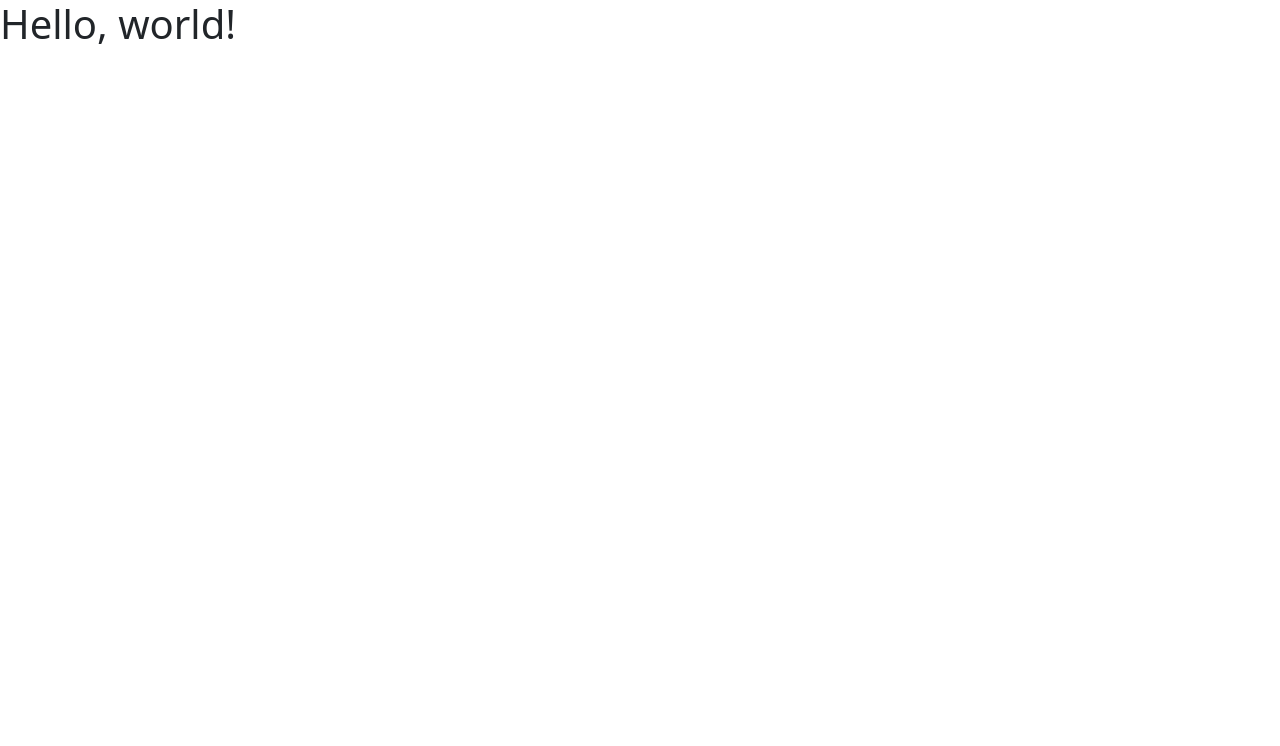
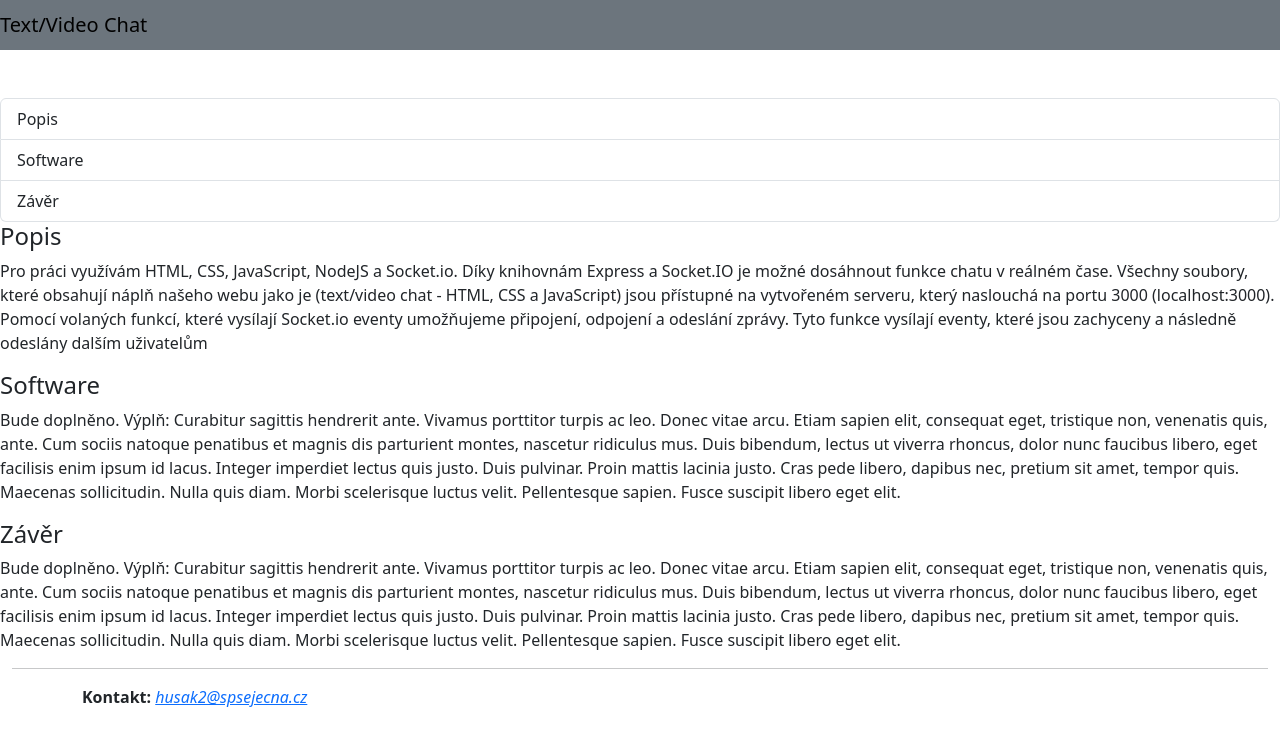
Before and after one commit to DominikHusak/PSS_Web_, a plain HTML site: page index.html in a window 1280 px wide. Drawn offline with nearby package versions, Linux system fonts and the light colour scheme.

Commit message:
second commit

```diff
--- a/index.html
+++ b/index.html
@@ -7,7 +7,32 @@
     <link href="https://cdn.jsdelivr.net/npm/bootstrap@5.3.0-alpha1/dist/css/bootstrap.min.css" rel="stylesheet" integrity="sha384-GLhlTQ8iRABdZLl6O3oVMWSktQOp6b7In1Zl3/Jr59b6EGGoI1aFkw7cmDA6j6gD" crossorigin="anonymous">
   </head>
   <body>
-    <h1>Hello, world!</h1>
+    <nav class="navbar navbar-light bg-secondary mb-5">
+        <span class="navbar-brand mb-0 h1">Text/Video Chat</span>
+      </nav>
+
+      <div id="list-example" class="list-group">
+        <a class="list-group-item list-group-item-action" href="#list-item-1">Popis</a>
+        <a class="list-group-item list-group-item-action" href="#list-item-2">Software</a>
+        <a class="list-group-item list-group-item-action" href="#list-item-3">Závěr</a>
+      </div>
+      <div data-spy="scroll" data-target="#list-example" data-offset="0" class="scrollspy-example">
+        <h4 id="list-item-1">Popis</h4>
+        <p>Pro práci využívám HTML, CSS, JavaScript, NodeJS a Socket.io. Díky knihovnám Express a Socket.IO je možné dosáhnout funkce chatu v reálném čase. Všechny soubory, které obsahují náplň našeho webu jako je (text/video chat - HTML, CSS a JavaScript) jsou přístupné na vytvořeném serveru, který naslouchá na portu 3000 (localhost:3000). Pomocí volaných funkcí, které vysílají Socket.io eventy umožňujeme připojení, odpojení a odeslání zprávy.  Tyto funkce vysílají eventy, které jsou zachyceny a následně odeslány dalším uživatelům</p>
+        <h4 id="list-item-2">Software</h4>
+        <p>Bude doplněno. Výplň: Curabitur sagittis hendrerit ante. Vivamus porttitor turpis ac leo. Donec vitae arcu. Etiam sapien elit, consequat eget, tristique non, venenatis quis, ante. Cum sociis natoque penatibus et magnis dis parturient montes, nascetur ridiculus mus. Duis bibendum, lectus ut viverra rhoncus, dolor nunc faucibus libero, eget facilisis enim ipsum id lacus. Integer imperdiet lectus quis justo. Duis pulvinar. Proin mattis lacinia justo. Cras pede libero, dapibus nec, pretium sit amet, tempor quis. Maecenas sollicitudin. Nulla quis diam. Morbi scelerisque luctus velit. Pellentesque sapien. Fusce suscipit libero eget elit.</p>
+        <h4 id="list-item-3">Závěr</h4>
+        <p>Bude doplněno. Výplň: Curabitur sagittis hendrerit ante. Vivamus porttitor turpis ac leo. Donec vitae arcu. Etiam sapien elit, consequat eget, tristique non, venenatis quis, ante. Cum sociis natoque penatibus et magnis dis parturient montes, nascetur ridiculus mus. Duis bibendum, lectus ut viverra rhoncus, dolor nunc faucibus libero, eget facilisis enim ipsum id lacus. Integer imperdiet lectus quis justo. Duis pulvinar. Proin mattis lacinia justo. Cras pede libero, dapibus nec, pretium sit amet, tempor quis. Maecenas sollicitudin. Nulla quis diam. Morbi scelerisque luctus velit. Pellentesque sapien. Fusce suscipit libero eget elit.</p>
+      </div>
+
+      <footer class="container-fluid">
+        <hr>
+        <div class="container">
+            <div class="d-flex">
+                <p class="fw-bold">Kontakt: <a class="fw-normal fst-italic">husak2@spsejecna.cz</a></p>
+            </div>
+        </div>
+    </footer>
     <script src="https://cdn.jsdelivr.net/npm/bootstrap@5.3.0-alpha1/dist/js/bootstrap.bundle.min.js" integrity="sha384-w76AqPfDkMBDXo30jS1Sgez6pr3x5MlQ1ZAGC+nuZB+EYdgRZgiwxhTBTkF7CXvN" crossorigin="anonymous"></script>
   </body>
 </html>
```
